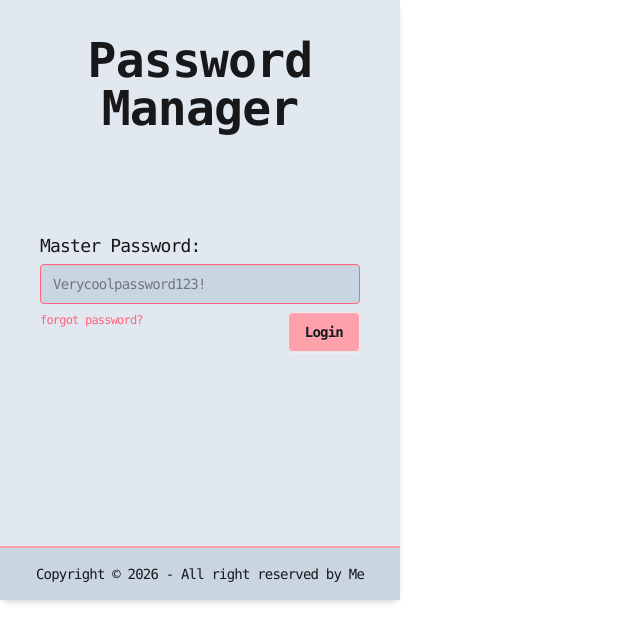
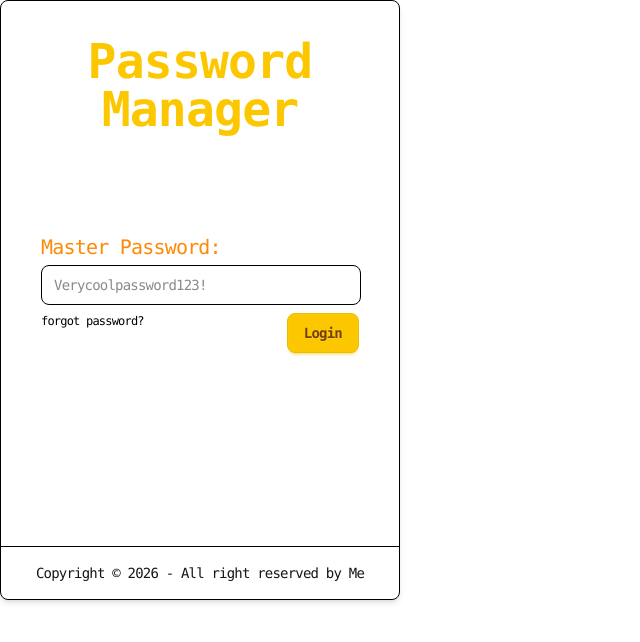
Before and after one commit to kayam1/password-manager, a React (Vite) app: page /LoginPage in a window 1280 px wide. Shown: the top 642 px of the page, without its empty margins (0-640 px from the left). Built offline with nearby package versions, Linux system fonts and the light colour scheme.

Commit message:
supplementary to previous commit

```diff
--- a/src/App.jsx
+++ b/src/App.jsx
@@ -1,43 +1,41 @@
-import Button from './components/Button';
-import { useState } from 'react';
+import { MemoryRouter, Routes, Route } from "react-router-dom";
+import { useState, useEffect } from "react";
 
-export default function MyApp() {
-  const password = "12345";
-  const [input, setInput] = useState("");
-  const [errorMsg, setErrorMsg] = useState("");
-  let isLoggedIn = false;
+import LoginPage from "./pages/LoginPage";
+import MainPage from "./pages/MainPage";
+import NotFoundPage from "./pages/NotFoundPage";
 
-  function handleSubmit(event) {
-    event.preventDefault()
-    console.log(password);
-    console.log(input);
-    if (input === password) {
-      isLoggedIn = true;
-      setErrorMsg("")
-    } else {
-      setErrorMsg("Password is incorrect")
+export default function App() {
+  //We assume not logged in and still loading
+  const [isLoggedIn, setIsLoggedIn] = useState(false);
+  const [isLoading, setIsLoading] = useState(true);
+
+  //When the app first starts, check storage
+  useEffect(() => {
+    async function loadData() {
+        const result = await chrome.storage.session.get(["isLoggedIn"]);
+        if (result.isLoggedIn == "true")
+          setIsLoggedIn(true);
+        else
+          setIsLoggedIn(false)
+        setIsLoading(false);
     }
-    console.log(isLoggedIn);
+    loadData();
+  }, []); //Empty array = only run this once at the start
+
+
+  // While loading show nothing
+  if (isLoading) {
+    return <div className="p-4 text-center">Loading...</div>;
   }
+
+  //After loading show the right page
   return (
-    <div className='flex flex-col w-[400px] h-[600px] rounded-lg shadow-md font-mono tracking-tighter'>
-      <div className="grow p-4 bg-slate-200">
-        <h1 className="text-5xl antialiased text-center pb-25 font-semibold mt-5">Password Manager</h1>
-        <form onSubmit={handleSubmit}>
-          <label className='ml-6 text-lg' for="mPassword">Master Password:</label><br/>
-          <input className="input input-error mt-1 bg-slate-300 focus:placeholder:opacity-0 focus:bg-rose-200 ml-6" type="password" id="mPassword" placeholder="Verycoolpassword123!" onChange={(e) => setInput(e.target.value)}></input>
-          <div className='flex flex-row justify-between items-center mx-6 pt-2'>
-            <a href="" className='text-xs self-start text-rose-400 hover:underline no-underline'>forgot password?</a>
-            <button className='btn bg-rose-300 font-semibold'>Login</button>
-          </div>
-          <p>{errorMsg}</p>
-        </form>
-      </div>
-      <footer className="footer sm:footer-horizontal footer-center bg-slate-300  p-4 border-t-2 border-rose-300">
-        <aside>
-          <p>Copyright © {new Date().getFullYear()} - All right reserved by Me</p>
-        </aside>
-      </footer>
-    </div>
-  )
+    <MemoryRouter initialEntries={[isLoggedIn ? "/MainPage" : "/LoginPage"]}>
+      <Routes>
+        <Route path="/LoginPage" element={<LoginPage />} />
+        <Route path="/MainPage" element={<MainPage />} />
+      </Routes>
+    </MemoryRouter>
+);
 }
--- a/src/components/Button.jsx
+++ b/src/components/Button.jsx
@@ -1,14 +1,6 @@
-import { useState } from 'react';
 
 export default function MyButton() {
-  const [count, setCount] = useState(0);
-
-  function handleClick() {
-    setCount(count + 1);
-  }
   return (
-    <button className="bg-blue-500 text-white px-5 py-2 rounded m-2 block" onClick={handleClick}>
-      Clicked {count} times
-    </button>
+    <button className='btn btn-primary font-semibold'>Login</button>
   );
 }
--- a/src/index.css
+++ b/src/index.css
@@ -1,4 +1,4 @@
 @import "tailwindcss";
 @plugin "daisyui/index.js" {
-    themes: light --default;
+    themes: bumblebee --default;
 };
```
Also changed, not shown: public/manifest.json.
